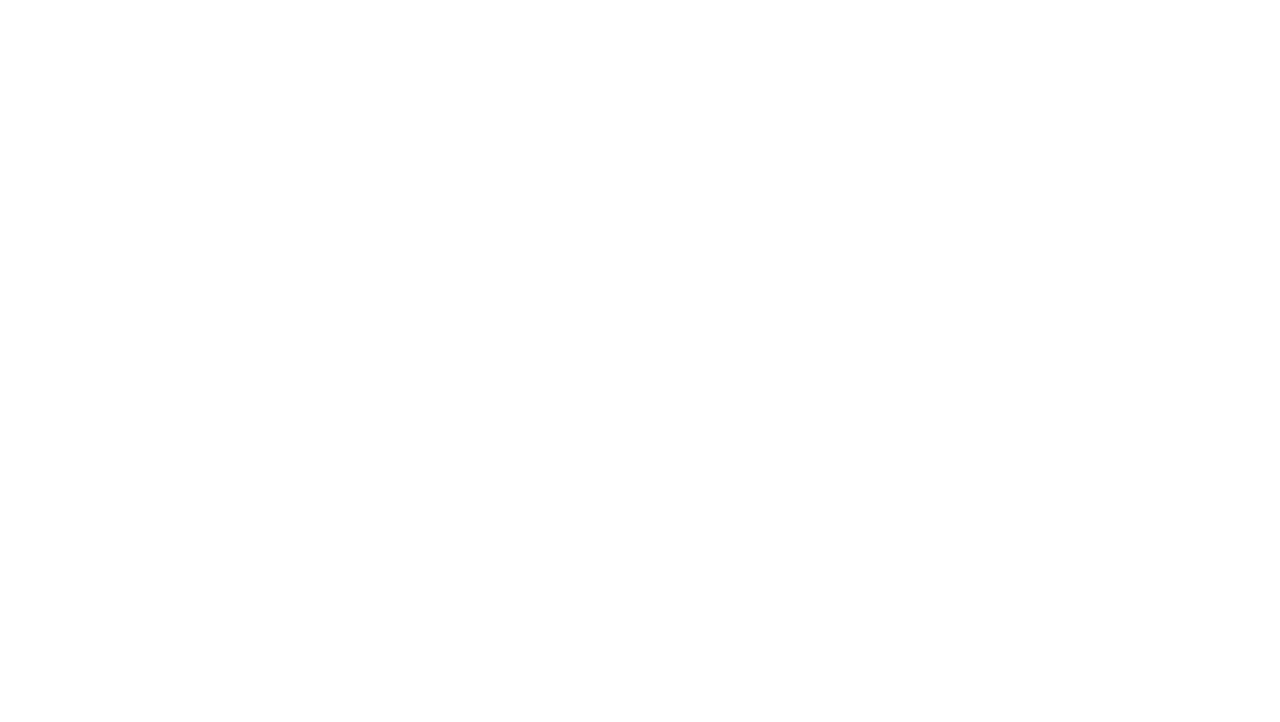
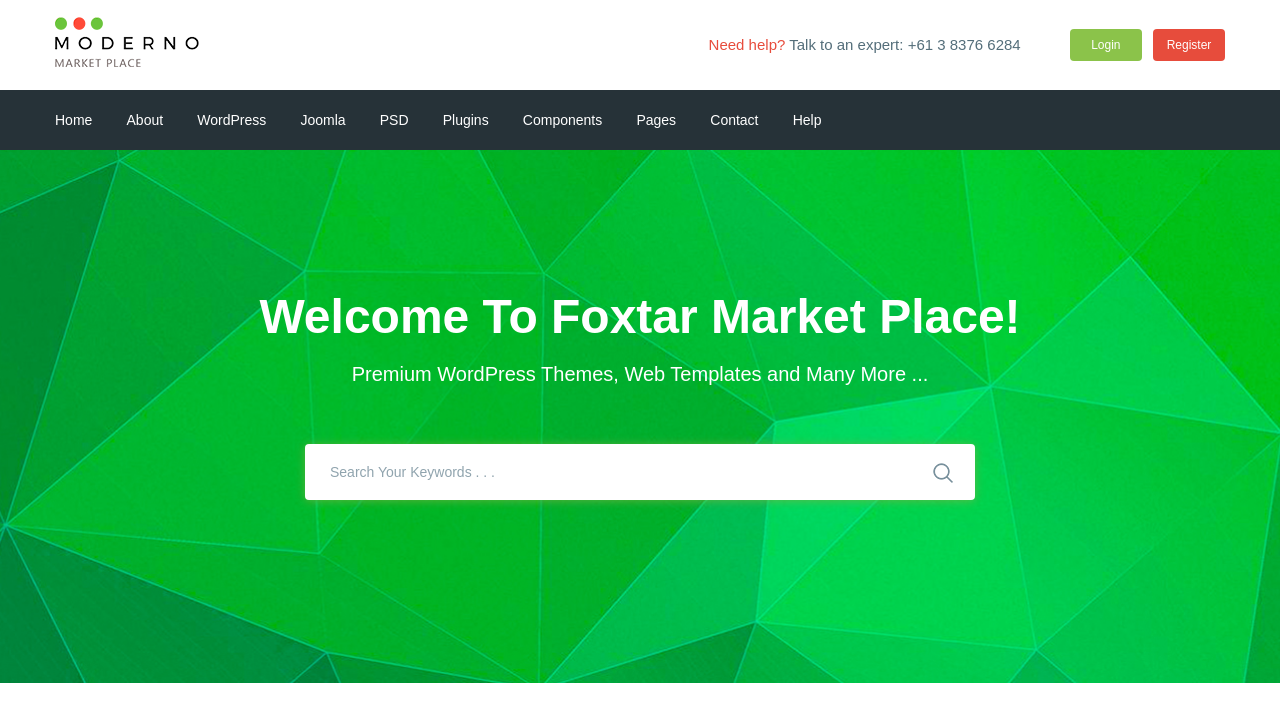
Before and after one commit to PythonEgor/moderno2, a website: page app/index.html in a window 1280 px wide. Drawn offline with nearby package versions, Linux system fonts and the light colour scheme; files that its build step writes are made by us from their sources.

Commit message:
added header and search

```diff
--- a/app/index.html
+++ b/app/index.html
@@ -1,17 +1,105 @@
 <!DOCTYPE html>
 <html lang="en">
+
 <head>
     <meta charset="UTF-8">
     <meta name="viewport" content="width=device-width, initial-scale=1.0">
     <meta http-equiv="X-UA-Compatible" content="ie=edge">
+    <title>Moderno</title>
+    <link href="https://fonts.googleapis.com/css2?family=Roboto:wght@500;700&display=swap" rel="stylesheet">
     <link rel="stylesheet" href="css/libs.min.css">
     <link rel="stylesheet" href="css/style.min.css">
-    <title>Document</title>
 </head>
+
 <body>
+    <header class="header">
+        <div class="header__top">
+            <div class="container">
+                <div class="header__top-inner">
+                    <div class="header__logo">
+                        <a href="#">
+                            <img src="images/logo.png" alt="">
+                        </a>
+                    </div>
+                    <div class="header__text">
+                        <a href="#">
+                            <span>Need help?</span>
+                        </a>
+                        Talk to an expert:
+                        <a class="header__phone" href="tel:61383766284">+61 3 8376 6284</a>
+                    </div>
+                    <div class="header__box">
+                        <a class="basket" href="#"></a>
+                        <a class="header__btn header__btn-log" href="#">Login</a>
+                        <a class="header__btn header__btn-reg" href="#">Register</a>
+                    </div>
+                </div>
+            </div>
+        </div>
+        <div class="header__menu">
+            <div class="container">
+                <nav class="menu">
+                    <ul class="menu__list">
+                        <li class="menu__list-item"><a href="#" class="menu__list-link">
+                                Home
+                            </a></li>
+                        <li class="menu__list-item"><a href="#" class="menu__list-link">
+                                About
+                            </a></li>
+                        <li class="menu__list-item"><a href="#" class="menu__list-link">
+                                WordPress
+                            </a></li>
+                        <li class="menu__list-item"><a href="#" class="menu__list-link">
+                                Joomla
+                            </a></li>
+                        <li class="menu__list-item"><a href="#" class="menu__list-link">
+                                PSD
+                            </a></li>
+                        <li class="menu__list-item"><a href="#" class="menu__list-link">
+                                Plugins
+                            </a></li>
+                        <li class="menu__list-item"><a href="#" class="menu__list-link">
+                                Components
+                            </a></li>
+                        <li class="menu__list-item"><a href="#" class="menu__list-link">
+                                Pages
+                            </a></li>
+                        <li class="menu__list-item"><a href="#" class="menu__list-link">
+                                Contact
+                            </a></li>
+                        <li class="menu__list-item"><a href="#" class="menu__list-link">
+                                Help
+                            </a></li>
+                    </ul>
+                </nav>
+            </div>
+        </div>
+    </header>
+
+    <section class="search">
+        <div class="container">
+            <div class="search__inner">
+                <div class="search__title">
+                    Welcome To Foxtar Market Place!
+                </div>
+                <div class="search__text">
+                    Premium WordPress Themes, Web Templates and Many More ...
+                </div>
+                <div class="search__form">
+                    <form>
+                        <input type="text" placeholder="Search Your Keywords . . ." required>
+                        <button type="submit">
+                            <img src="images/icons/search.png" alt="">
+                        </button>
+                    </form>
+                </div>
+            </div>
+        </div>
+    </section>
 
     <script src="https://ajax.googleapis.com/ajax/libs/jquery/3.4.1/jquery.min.js"></script>
     <script src="js/libs.min.js"></script>
     <script src="js/main.min.js"></script>
 </body>
+
 </html>
--- a/app/js/main.js
+++ b/app/js/main.js
@@ -0,0 +1,5 @@
+$(function(){
+
+
+
+});
--- /dev/null
+++ b/app/scss/_fonts.scss
@@ -0,0 +1,159 @@
+@font-face {
+    font-family: 'icomoon';
+    src:  url('../fonts/icomoon.eot?2ddgnp');
+    src:  url('../fonts/icomoon.eot?2ddgnp#iefix') format('embedded-opentype'),
+      url('../fonts/icomoon.ttf?2ddgnp') format('truetype'),
+      url('../fonts/icomoon.woff?2ddgnp') format('woff'),
+      url('../fonts/icomoon.svg?2ddgnp#icomoon') format('svg');
+    font-weight: normal;
+    font-style: normal;
+    font-display: block;
+  }
+
+  [class^="icon-"], [class*=" icon-"] {
+    /* use !important to prevent issues with browser extensions that change fonts */
+    font-family: 'icomoon' !important;
+    speak: never;
+    font-style: normal;
+    font-weight: normal;
+    font-variant: normal;
+    text-transform: none;
+    line-height: 1;
+
+    /* Better Font Rendering =========== */
+    -webkit-font-smoothing: antialiased;
+    -moz-osx-font-smoothing: grayscale;
+  }
+
+  .icon-search:before {
+    content: "\f002";
+  }
+  .icon-envelope-o:before {
+    content: "\f003";
+  }
+  .icon-user:before {
+    content: "\f007";
+  }
+  .icon-th-large:before {
+    content: "\f009";
+  }
+  .icon-th-list:before {
+    content: "\f00b";
+  }
+  .icon-close:before {
+    content: "\f00d";
+  }
+  .icon-remove:before {
+    content: "\f00d";
+  }
+  .icon-times:before {
+    content: "\f00d";
+  }
+  .icon-lock:before {
+    content: "\f023";
+  }
+  .icon-map-marker:before {
+    content: "\f041";
+  }
+  .icon-edit:before {
+    content: "\f044";
+  }
+  .icon-pencil-square-o:before {
+    content: "\f044";
+  }
+  .icon-shopping-cart:before {
+    content: "\f07a";
+  }
+  .icon-heart-o:before {
+    content: "\f08a";
+  }
+  .icon-phone:before {
+    content: "\f095";
+  }
+  .icon-twitter:before {
+    content: "\f099";
+  }
+  .icon-facebook:before {
+    content: "\f09a";
+  }
+  .icon-facebook-f:before {
+    content: "\f09a";
+  }
+  .icon-bell-o:before {
+    content: "\f0a2";
+  }
+  .icon-group:before {
+    content: "\f0c0";
+  }
+  .icon-users:before {
+    content: "\f0c0";
+  }
+  .icon-caret-down:before {
+    content: "\f0d7";
+  }
+  .icon-sort:before {
+    content: "\f0dc";
+  }
+  .icon-unsorted:before {
+    content: "\f0dc";
+  }
+  .icon-linkedin:before {
+    content: "\f0e1";
+  }
+  .icon-comment-o:before {
+    content: "\f0e5";
+  }
+  .icon-comments-o:before {
+    content: "\f0e6";
+  }
+  .icon-bolt:before {
+    content: "\f0e7";
+  }
+  .icon-flash:before {
+    content: "\f0e7";
+  }
+  .icon-suitcase:before {
+    content: "\f0f2";
+  }
+  .icon-angle-right:before {
+    content: "\f105";
+  }
+  .icon-angle-down:before {
+    content: "\f107";
+  }
+  .icon-mail-reply:before {
+    content: "\f112";
+  }
+  .icon-reply:before {
+    content: "\f112";
+  }
+  .icon-meh-o:before {
+    content: "\f11a";
+  }
+  .icon-location-arrow:before {
+    content: "\f124";
+  }
+  .icon-cny:before {
+    content: "\f157";
+  }
+  .icon-jpy:before {
+    content: "\f157";
+  }
+  .icon-rmb:before {
+    content: "\f157";
+  }
+  .icon-yen:before {
+    content: "\f157";
+  }
+  .icon-sort-amount-desc:before {
+    content: "\f161";
+  }
+  .icon-youtube-play:before {
+    content: "\f16a";
+  }
+  .icon-pagelines:before {
+    content: "\f18c";
+  }
+  .icon-pinterest-p:before {
+    content: "\f231";
+  }
--- /dev/null
+++ b/app/scss/_global.scss
@@ -0,0 +1,37 @@
+html{
+    box-sizing: border-box;
+}
+*,
+*::before,
+*::after{
+    box-sizing: inherit;
+}
+body{
+    font-family: 'Roboto-Regular', sans-serif;
+    color: $color-text;
+    font-size: 15px;
+    line-height: 24px;
+}
+
+.box{
+    display: flex;
+}
+
+a{
+    display: inline-block;
+    text-decoration: none;
+    color: $color-text;
+}
+
+ul,
+li{
+    margin: 0;
+    padding: 0;
+    list-style: none;
+}
+
+.container{
+    max-width: 1200px;
+    margin: 0 auto;
+    padding: 0 15px;
+}
--- /dev/null
+++ b/app/scss/_vars.scss
@@ -0,0 +1,4 @@
+$color-text: #546e7a;
+$red: #e74c3c;
+$green: #8bc34a;
+$bg: #263238;
--- a/app/scss/style.scss
+++ b/app/scss/style.scss
@@ -1,3 +1,7 @@
+@import 'vars';
+@import 'global';
+
+
 html{
     box-sizing: border-box;
 }
@@ -7,6 +11,113 @@ html{
     box-sizing: inherit;
 }
 
+body{
+
+}
+
 .box{
     display: flex;
 }
+
+.header__top-inner{
+    display: flex;
+    justify-content: space-between;
+    height: 90px;
+    align-items: center;
+}
+.header__text{
+    margin-left: auto;
+    margin-right: 25px;
+    span{
+        color: $red;
+    }
+}
+.basket{
+    margin-right: 20px;
+}
+.header__btn{
+    color: #fff;
+    font-size: 12px;
+    padding: 4px;
+    border-radius: 4px;
+    width: 72px;
+    text-align: center;
+    &-log{
+        background-color: $green;
+    }
+    &-reg{
+        margin-left: 7px;
+        background-color: $red;
+    }
+}
+.header__menu{
+    background-color: $bg;
+}
+.menu{
+    height: 60px;
+    display: flex;
+    align-items: center;
+}
+.menu__list{
+    li{
+        display: inline-block;
+        & + li{
+        margin-left: 30px;
+        }
+    }
+    a{
+        color: #fff;
+        font-size: 14px;
+    }
+}
+.search{
+    background-image: url(../images/search-bg.jpg);
+    background-size: cover;
+    background-repeat: no-repeat;
+    background-position: center;
+    min-height: 533px;
+    color: #fff;
+    &__title{
+        font-size: 48px;
+        font-weight: 700;
+        margin-bottom: 30px;
+    }
+    &__text{
+        font-size: 20px;
+        line-height: 30px;
+        margin-bottom: 55px;
+        font-weight: 500;
+    }
+    &__form{
+        max-width: 670px;
+        margin: 0 auto;
+        position: relative;
+        input{
+            width: 100%;
+            display: block;
+            height: 56px;
+            border-radius: 4px;
+            box-shadow: 0px 1px 10px 0px rgba(124, 178, 64, 0.75);
+            border: none;
+            padding: 0 60px 0 25px;
+            outline: none;
+            font-size: 14px;
+            font-weight: 500;
+            &::placeholder{
+                color: #90a4ae;
+            }
+        }
+        button{
+            position: absolute;
+            border: none;
+            background-color: transparent;
+            right: 16px;
+            top: 18px;
+        }
+    }
+}
+.search__inner{
+    padding-top: 155px;
+    padding-bottom: 100px;
+    text-align: center;
+}
--- a/gulpfile.js
+++ b/gulpfile.js
@@ -8,8 +8,8 @@ let gulp = require('gulp'),
     cssmin = require('gulp-cssmin');
 
     gulp.task('sass', function(){
-        return gulp.src('app/**/*.scss')
-            .pipe(sass())
+        return gulp.src('app/scss/**/*.scss')
+            .pipe(sass({outputStyle:'compressed'}))
             .pipe(rename({suffix : '.min'}))
             .pipe(autoprefixer({
                 overrideBrowserslist: ['last 8 versions']
@@ -60,7 +60,7 @@ gulp.task('browser-sync', function() {
 
 
 gulp.task('watch', function(){
-    gulp.watch('app/scss/style.scss', gulp.parallel('sass'))
+    gulp.watch('app/scss/**/*.scss', gulp.parallel('sass'))
     gulp.watch('app/*.html', gulp.parallel('html'))
     gulp.watch('app/js/*.js', gulp.parallel('js'))
 });
```
Also changed, not shown: app/fonts/Roboto-Bold.ttf (added), app/fonts/Roboto-Medium.ttf (added), app/fonts/Roboto-Regular.ttf (added), app/fonts/icomoon.ttf (added), app/fonts/icomoon.woff (added), app/images/icons/search.png (added), app/images/icons/search.svg (added), app/images/logo.png (added), app/images/search-bg.jpg (added), 2 other files.
